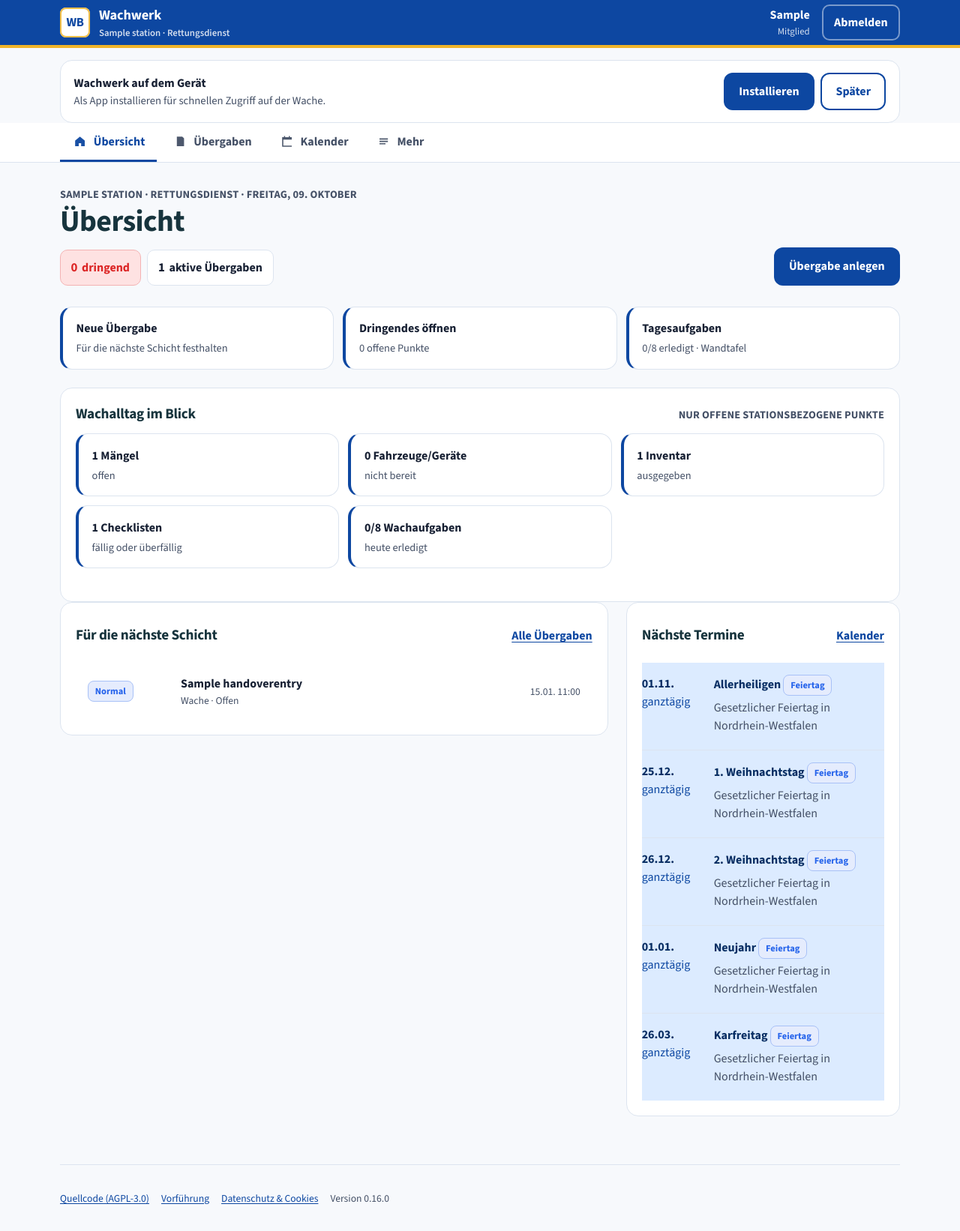
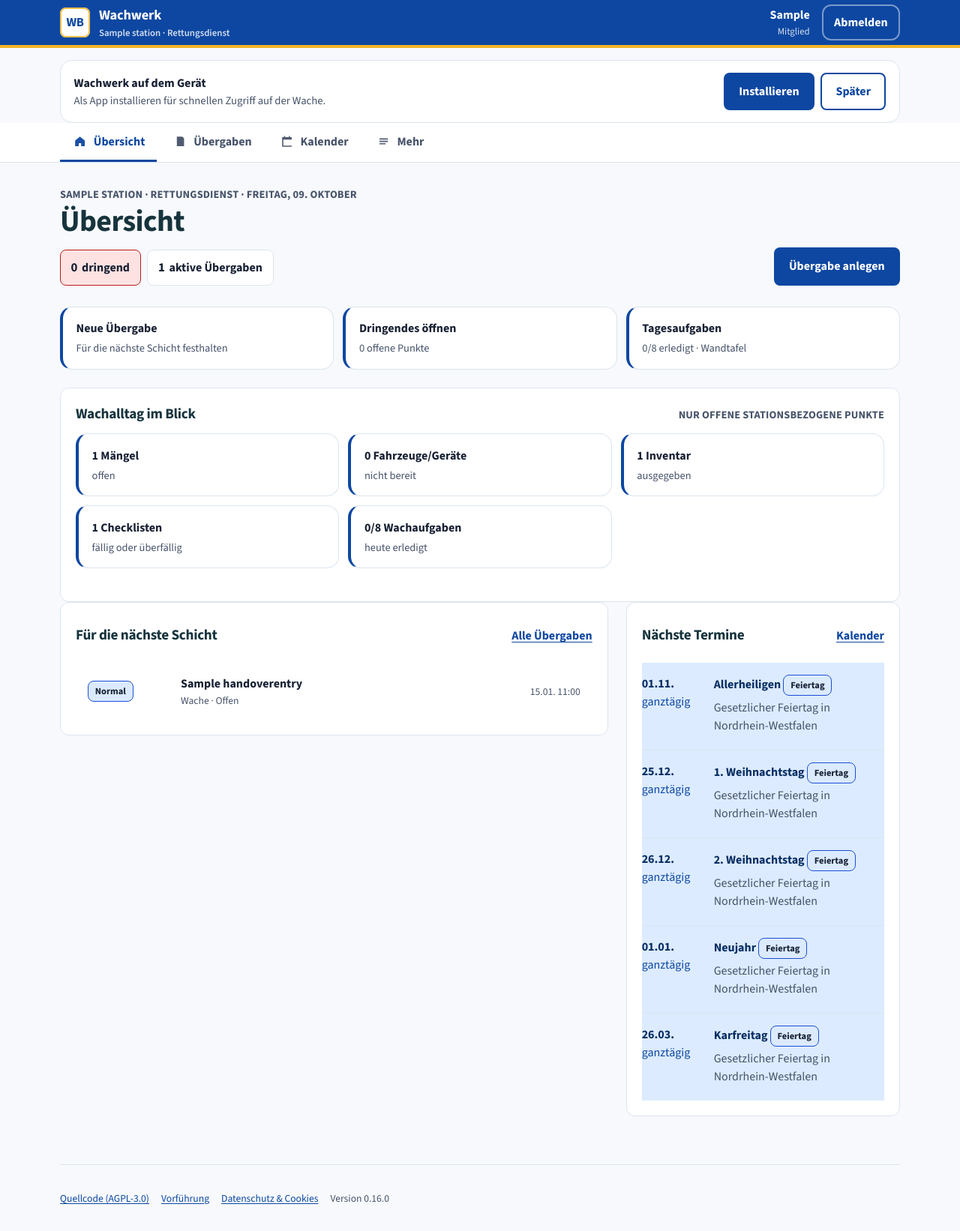
Before and after one commit to darkspike1988/Rettungswache-Wachbuch, a Django app: page /uebersicht/ in a window 1280 px wide. Shown: the whole page at 75% size. Run offline with Django 5.2, Linux system fonts and the light colour scheme; a user stored in the database is signed in; data comes from the database, SQL or seed files in the repository; tables that the repository leaves empty hold one stand-in row (values such as "Sample post").

Commit message:
style: port pinned OpenDesign tokens into the web UI

```diff
--- a/core/static/core/accessibility.css
+++ b/core/static/core/accessibility.css
@@ -4,7 +4,9 @@
 :focus-visible {
   outline: 3px solid var(--focus);
   outline-offset: 2px;
-  box-shadow: 0 0 0 6px var(--brand-deep);
+  /* Two-tone ring: 2px page-coloured gap + 3px --focus (OD --accent), so the
+     indicator stays >=3:1 on the blue primary button (WCAG 1.4.11). */
+  box-shadow: 0 0 0 5px var(--bg);
 }
 
 .chat-tabs a,
--- a/core/static/core/app.css
+++ b/core/static/core/app.css
@@ -34,7 +34,7 @@
 
   /* Text */
   --text: #172033;
-  --muted: #445066;
+  --muted: #47536a;
   --line: #dce4ef;
   --line-strong: #6f7a8f;
 
@@ -64,9 +64,16 @@
   --priority-normal: #2563eb;
   --priority-done: #16a34a;
 
-  --focus: #f0b429;
-  --radius: .625rem;
+  /* Focus – OpenDesign: brand-blue ring (OD --accent #0d47a1). The previous
+     #f0b429 amber measured ~1.8:1 on --bg/--surface and failed WCAG 1.4.11. */
+  --focus: var(--brand);
+  --focus-ring: 0 0 0 2px var(--bg), 0 0 0 5px var(--brand);
+  /* Radius scale (OD --radius-sm/md/lg); --radius kept as the general alias. */
+  --radius-sm: 8px;
+  --radius-md: 12px;
   --radius-lg: 1rem;
+  --radius-pill: 9999px;
+  --radius: var(--radius-md);
   --shadow: none;
   --shadow-soft: 0 1px 0 rgba(8, 46, 99, .04);
   --content: 70rem;
@@ -76,6 +83,44 @@
   --safe-left: env(safe-area-inset-left, 0px);
   --nav-height: 4.75rem;
   --touch: 3rem; /* 48px – Client / WCAG 2.5.5 */
+
+  /* ── OpenDesign „Wachbuch Klar“ tokens ──────────────────────────────
+     Source: design-system/wachbuch/tokens.css (OpenDesign v0.24.1).
+     Reconciled onto the existing app.css names — no second palette.
+     OD --accent == project --brand; OD --info == project --accent. */
+  --surface-warm: #eef4ff;
+  --fg-2: #2b3648;
+  --meta: #3f4b63;
+  --border-soft: #e9eef6;
+  --accent-hover: #082e63;
+  --accent-active: #06234a;
+  --status-open: #2563eb;
+  --status-progress: #b45309;
+  --status-blocked: #6d28d9;
+  --status-done: #15803d;
+  /* Status/priority pairs: soft bg + >=3:1 line/dot. Chip text is always --text. */
+  --tag-bg-urgent: #fee2e2;    --tag-line-urgent: #b91c1c;
+  --tag-bg-important: #fef3c7; --tag-line-important: #b45309;
+  --tag-bg-normal: #dbeafe;    --tag-line-normal: #1d4ed8;
+  --tag-bg-done: #dcfce7;      --tag-line-done: #15803d;
+  --tag-bg-blocked: #ede9fe;   --tag-line-blocked: #6d28d9;
+  --tag-bg-muted: #e9eef6;     --tag-line-muted: #47536a;
+  --font-display: "Source Sans 3", "Segoe UI", "Helvetica Neue", system-ui, sans-serif;
+  --font-body: "Source Sans 3", "Segoe UI", "Helvetica Neue", system-ui, sans-serif;
+  --font-mono: ui-monospace, "SF Mono", "JetBrains Mono", Menlo, Consolas, monospace;
+  --text-xs: 12px; --text-sm: 14px; --text-base: 16px; --text-lg: 18px;
+  --text-xl: 22px; --text-2xl: 28px; --text-3xl: 34px; --text-4xl: 44px;
+  --leading-body: 1.5; --leading-tight: 1.2; --tracking-display: -.01em;
+  --space-1: 4px; --space-2: 8px; --space-3: 12px; --space-4: 16px;
+  --space-5: 20px; --space-6: 24px; --space-8: 32px; --space-12: 48px;
+  --section-y-desktop: 40px; --section-y-tablet: 32px; --section-y-phone: 24px;
+  --elev-flat: none;
+  --elev-ring: 0 0 0 1px var(--line);
+  --elev-raised: 0 8px 24px rgba(8, 46, 99, .10);
+  --motion-fast: 150ms; --motion-base: 200ms;
+  --ease-standard: cubic-bezier(.2, 0, 0, 1);
+  --container-max: 1120px;
+  --container-gutter-desktop: 24px; --container-gutter-tablet: 20px; --container-gutter-phone: 16px;
 
   font-family: "Source Sans 3", "Segoe UI", "Helvetica Neue", system-ui, sans-serif;
   color: var(--text);
@@ -111,7 +156,7 @@ h1, h2, h3 {
 a { color: var(--accent-dark); text-underline-offset: .18em; }
 button, input, select, textarea { font: inherit; }
 button, a { -webkit-tap-highlight-color: transparent; }
-:focus-visible { outline: 3px solid var(--focus); outline-offset: 3px; }
+:focus-visible { outline: 3px solid var(--focus); outline-offset: 2px; }
 
 @media (prefers-reduced-motion: no-preference) {
   .page-shell > *:not(.messages) {
@@ -1378,6 +1423,103 @@ button, a { -webkit-tap-highlight-color: transparent; }
   margin: .5rem 0 1rem;
 }
 .passkey-login { margin-top: 1.5rem; }
+
+/* ── OpenDesign „Wachbuch Klar“ alignment ────────────────────────────────────
+   Token layer lives in :root above; this block binds the existing components to
+   it. Styling only — no markup, route or feature changes. */
+
+/* Status/priority chips — soft tag surface + ≥3:1 line token, literal text in
+   --text (never the state colour itself), per design-system/wachbuch/DESIGN.md. */
+.status-label {
+  color: var(--text);
+  background: var(--tag-bg-muted);
+  border-color: var(--tag-line-muted);
+}
+.status-label.priority-urgent {
+  color: var(--text);
+  background: var(--tag-bg-urgent);
+  border-color: var(--tag-line-urgent);
+}
+.status-label.priority-important {
+  color: var(--text);
+  background: var(--tag-bg-important);
+  border-color: var(--tag-line-important);
+}
+.status-label.priority-normal,
+.status-label.neutral {
+  color: var(--text);
+  background: var(--tag-bg-normal);
+  border-color: var(--tag-line-normal);
+}
+.status-label.success {
+  color: var(--text);
+  background: var(--tag-bg-done);
+  border-color: var(--tag-line-done);
+}
+.status-pill.danger {
+  color: var(--text);
+  background: var(--tag-bg-urgent);
+  border-color: var(--tag-line-urgent);
+}
+
+/* Cards keep a hairline border (no heavy shadow); radius-md per OD tokens. */
+.section-block { border-radius: var(--radius-md); }
+
+/* Interactive controls: 8px radius, ≥48px touch target (WCAG 2.5.5). */
+.button,
+.filter-nav a,
+.status-pill,
+.status-label {
+  border-radius: var(--radius-sm);
+}
+
+/* Dark variant — semantic token overrides only (OD tokens.css § Dark variant,
+   mirrored from the Flutter _darkScheme). Inert until a product decision sets
+   data-theme="dark" on <html>; base.html currently pins color-scheme: light. */
+[data-theme="dark"] {
+  --bg: #0b1220;
+  --surface: #121c2e;
+  --surface-soft: #16233a;
+  --surface-raised: #121c2e;
+  --surface-warm: #16233a;
+  --text: #e5eaf3;
+  --fg-2: #c2cad8;
+  --muted: #9aa6bc;
+  --meta: #aeb9ce;
+  --line: #263650;
+  --line-strong: #7f8ba3;
+  --border-soft: #1e2b42;
+  --brand: #9ecaff;
+  --brand-deep: #06203f;
+  --brand-ink: #d3e5ff;
+  --accent: #93c5fd;
+  --accent-dark: #9ecaff;
+  --accent-soft: #14304f;
+  --primary-container: #14304f;
+  --on-primary: #00315d;
+  --success: #4ade80;
+  --warning: #fbbf24;
+  --danger: #f87171;
+  --info: #93c5fd;
+  --info-soft: #14304f;
+  --focus: #9ecaff;
+  --focus-ring: 0 0 0 2px var(--bg), 0 0 0 5px #9ecaff;
+  --priority-urgent: #f87171;
+  --priority-important: #fbbf24;
+  --priority-normal: #93c5fd;
+  --priority-done: #4ade80;
+  --status-open: #93c5fd;
+  --status-progress: #fcd34d;
+  --status-blocked: #c4b5fd;
+  --status-done: #86efac;
+  --tag-bg-urgent: #3a1520;    --tag-line-urgent: #ffb4ab;
+  --tag-bg-important: #3b2f0e; --tag-line-important: #fcd34d;
+  --tag-bg-normal: #0f2740;    --tag-line-normal: #93c5fd;
+  --tag-bg-done: #0e2a18;      --tag-line-done: #86efac;
+  --tag-bg-blocked: #241b3d;   --tag-line-blocked: #c4b5fd;
+  --tag-bg-muted: #1e2b42;     --tag-line-muted: #aeb9ce;
+  --elev-raised: 0 8px 24px rgba(0, 0, 0, .45);
+}
 .agenda-holiday { background: var(--primary-container); }
 .agenda-holiday h2, .agenda-holiday strong { color: var(--brand-deep); }
 .agenda-waste { background: #f8f4e8; }
```
Also changed, not shown: docs/DESIGN-SYSTEM.md (+10 -1 lines).
